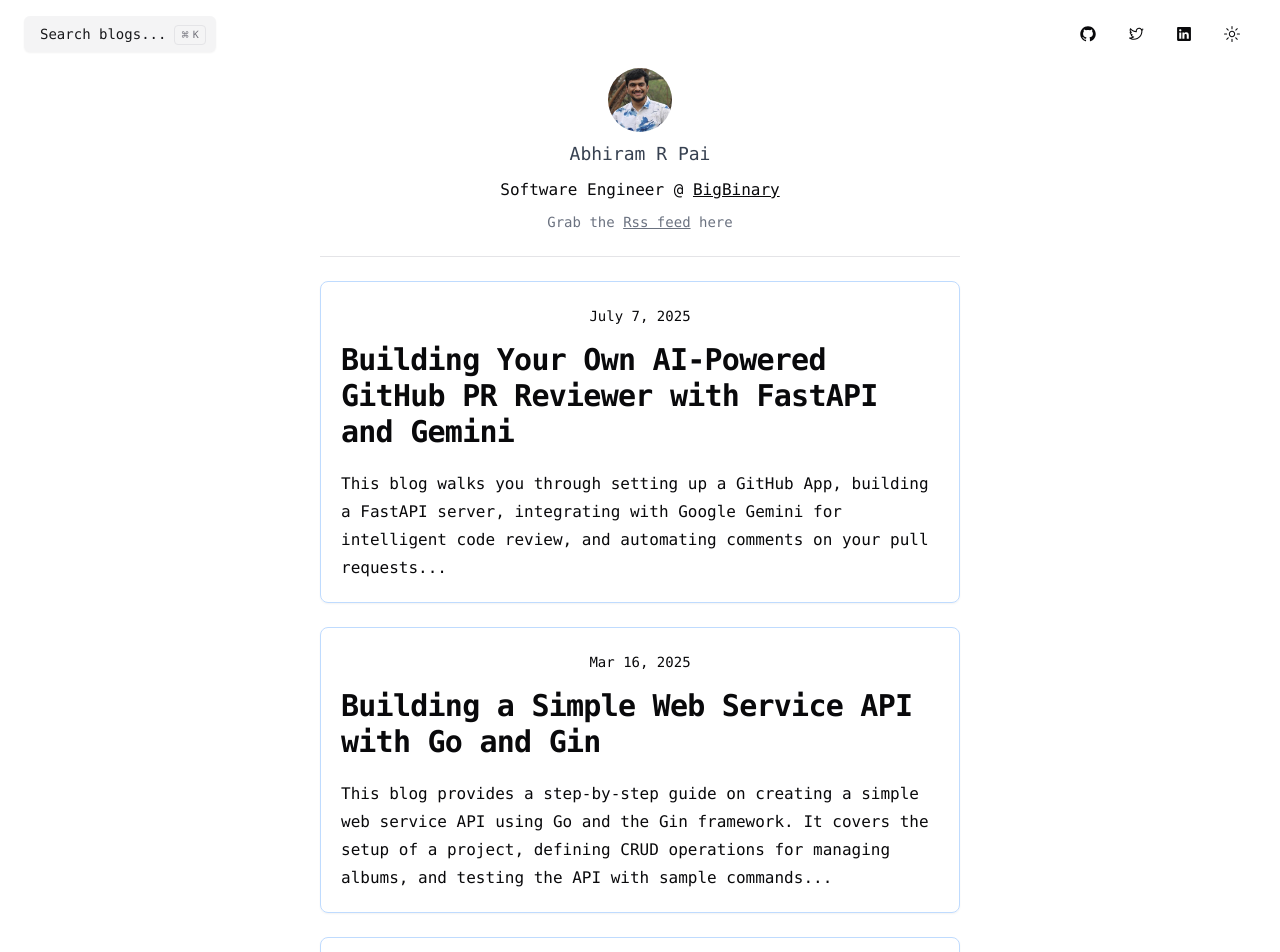
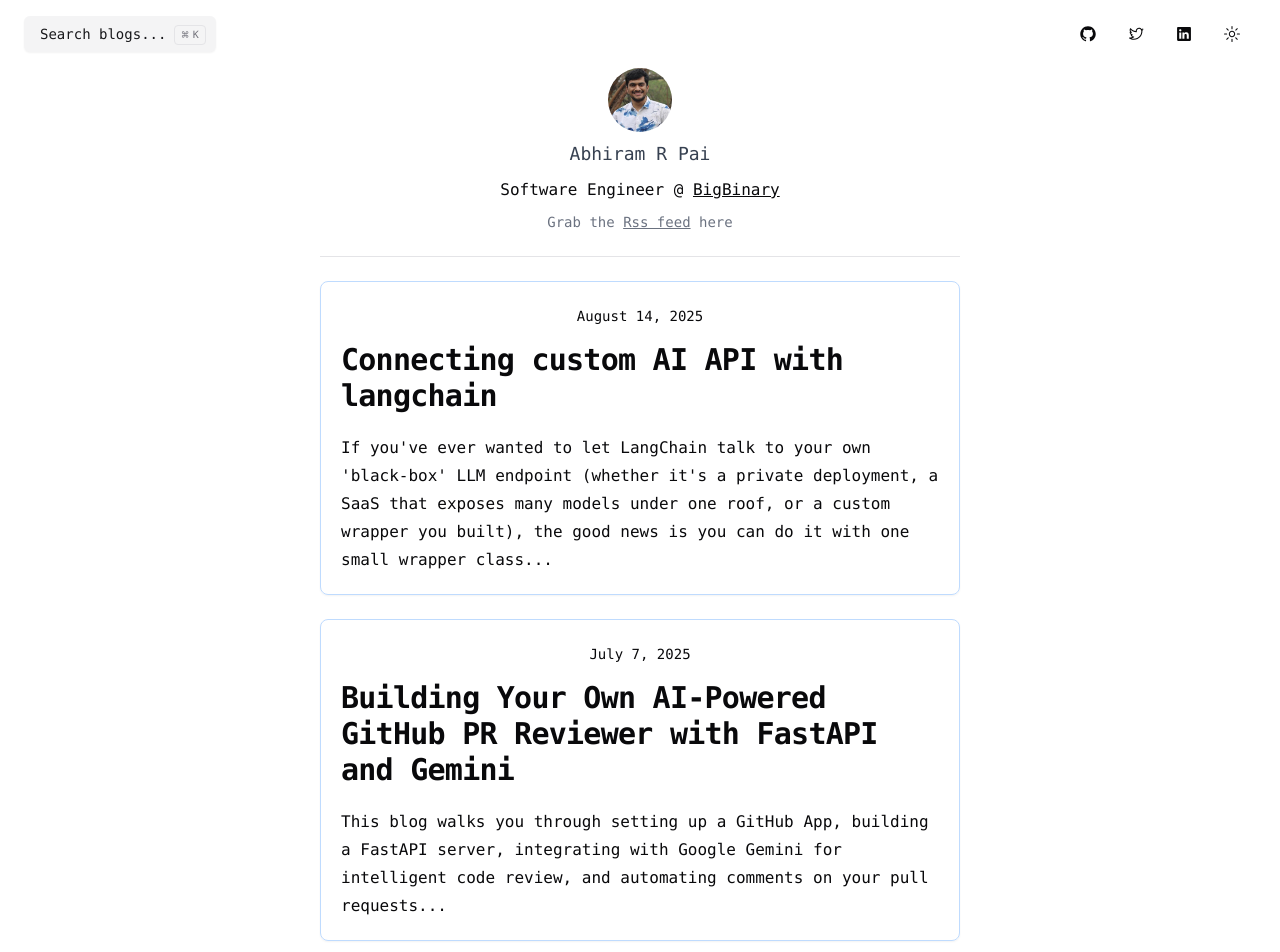
Before and after one commit to abhirampai/my_blog, a Next.js app: page / in a window 1280 px wide. Shown: the top 952 px of the page. Built offline with nearby package versions, Linux system fonts and the light colour scheme.

Commit message:
Add blog content to blog constants

```diff
--- a/src/app/page/constants.js
+++ b/src/app/page/constants.js
@@ -268,6 +268,18 @@ export const blogs = [
       "smee.io",
       "PyGithub"
     ]
+  }, {
+    name: "Connecting custom AI API with langchain",
+    summary: "If you've ever wanted to let LangChain talk to your own 'black-box' LLM endpoint (whether it's a private deployment, a SaaS that exposes many models under one roof, or a custom wrapper you built), the good news is you can do it with one small wrapper class...",
+    publishedDate: "August 14, 2025",
+    slug: "using_custom_models_with_langchain",
+    keywords: [
+      "Custom AI Model",
+      "Langchain",
+      "Agents",
+      "Chat completions",
+      "Function callling"
+    ]
   }
 ];
 
```
